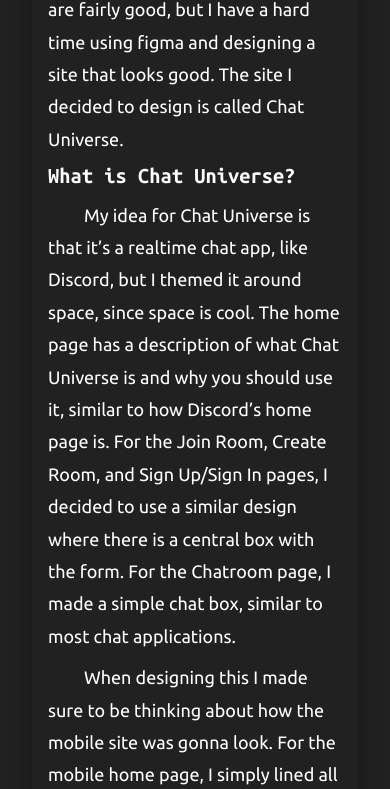
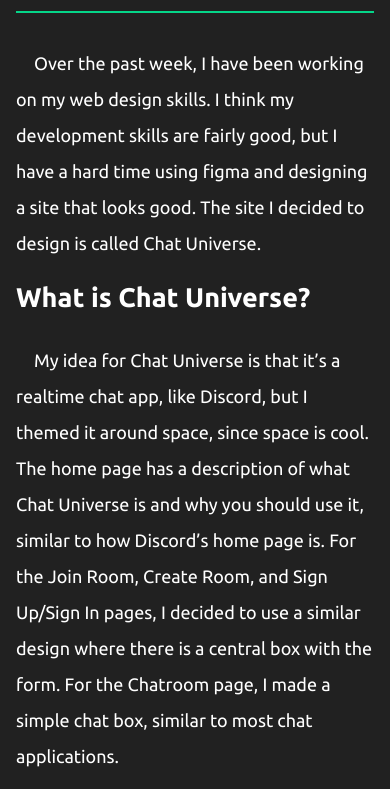
Before and after one commit to KaceyXam/kacey-kniffen-portfolio, an Astro site in the folder v2-0/: page /blog/chat-universe in a window 390 px wide. Shown: the part 422-1211 px from the top of the page. Built offline with nearby package versions, Linux system fonts and the light colour scheme; Astro itself is replaced by a stand-in of ours.

Commit message:
Fix styling on blog pages

```diff
--- a/v2-0/src/pages/blog/[slug].astro
+++ b/v2-0/src/pages/blog/[slug].astro
@@ -34,10 +34,13 @@ const { Content } = await render();
 </GlobalLayout>
 
 <style lang="scss" is:global>
+	main {
+		background-color: var(--bg-dark-color);
+	}
+
 	.bg-img {
 		position: relative;
 		margin-inline: auto;
-		margin-bottom: -20rem;
 		z-index: -1;
 	}
 
@@ -68,6 +71,12 @@ const { Content } = await render();
 		box-shadow: 0 10px 25px rgba(0, 0, 0, 0.3);
 	}
 
+	@media screen and (max-width: 800px) {
+		.content {
+			width: 100%;
+		}
+	}
+
 	.title-text {
 		padding-block: 0.75em 1.5em;
 		border-bottom: var(--accent-color) 2px solid;
@@ -80,20 +89,20 @@ const { Content } = await render();
 
 	article {
 		font-size: 18px;
+		line-height: 2em !important;
 		p {
-			text-indent: 2em;
-			line-height: 1.8em;
-			margin-bottom: 0.5em;
+			text-indent: 1em;
+			margin-bottom: 1em;
 		}
 		h2 {
-			font-size: 1.75em;
+			font-size: 3em;
 			font-weight: 700;
-			margin-bottom: 0.75em;
+			margin-bottom: 1.25em;
 		}
 		h3 {
-			font-size: 1.25em;
+			font-size: 1.5em;
 			font-weight: 700;
-			margin-bottom: 0.5em;
+			margin-bottom: 1em;
 		}
 	}
 </style>
--- a/v2-0/src/styles/global.scss
+++ b/v2-0/src/styles/global.scss
@@ -11,11 +11,9 @@
 	--bg-color: hsl(0, 0%, 13%);
 	--bg-dark-color: hsl(0, 0%, 11%);
 
-	--header-gradient: linear-gradient(
-		to top,
-		var(--gradient-color),
-		hsla(0, 0%, 0%, 0%)
-	);
+	--header-gradient: linear-gradient(to top,
+			var(--gradient-color),
+			hsla(0, 0%, 0%, 0%));
 }
 
 /* css reset */
@@ -46,12 +44,12 @@ button {
 
 /* end css reset */
 :where(h1, h2, h3, h4, h5, h6) {
-	font-family: "Ubuntu Mono", monospace;
+	/* font-family: "Ubuntu Mono", monospace;*/
 }
 
 html {
 	color-scheme: dark;
-	background-color: var(--bg-color);
+	background-color: var(--bg-dark-color);
 	overflow-x: hidden;
 	scroll-behavior: smooth;
 }
@@ -73,6 +71,7 @@ a {
 	cursor: pointer;
 	color: var(--accent-color);
 	text-decoration: none;
+
 	&:hover,
 	&:focus {
 		text-decoration: underline;
```
